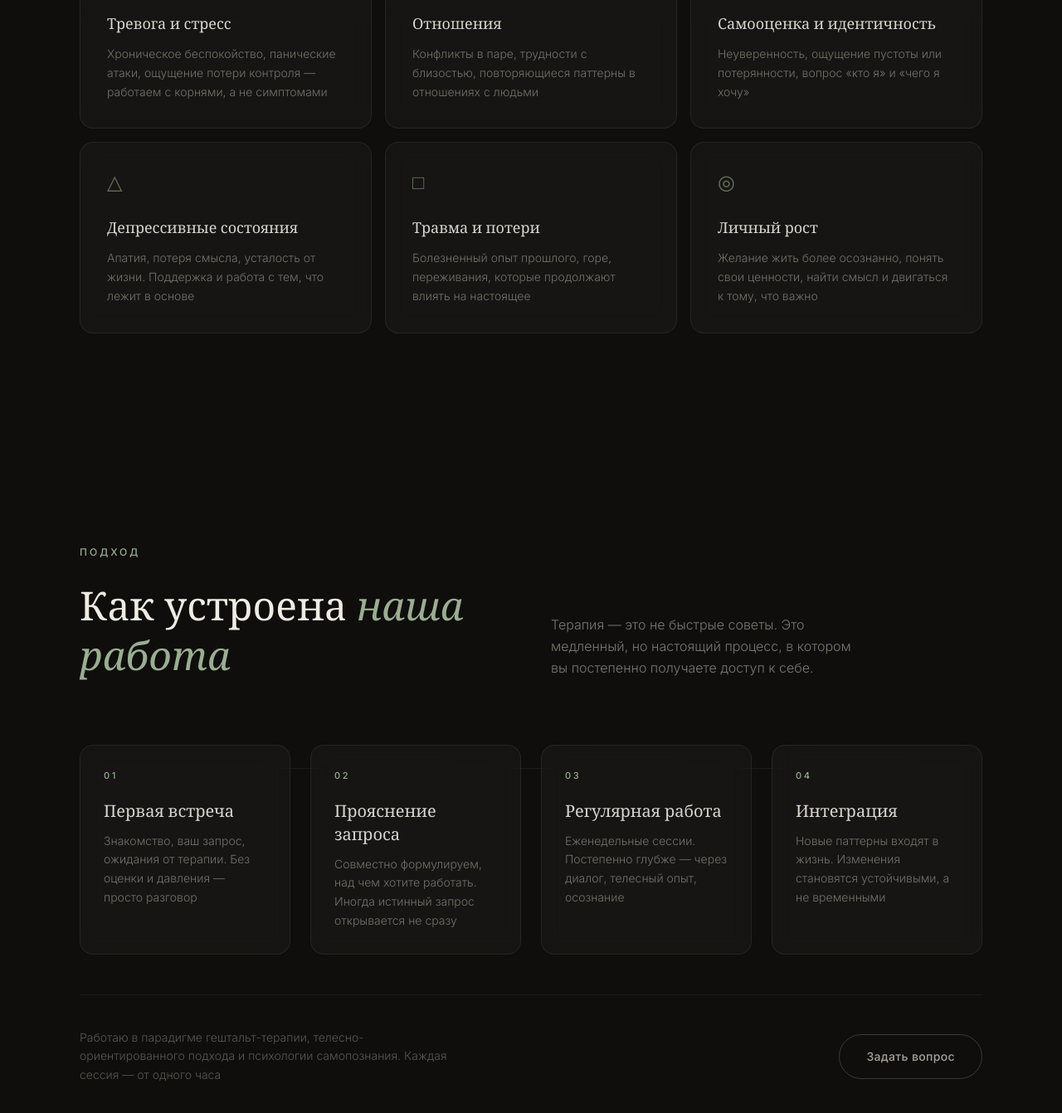
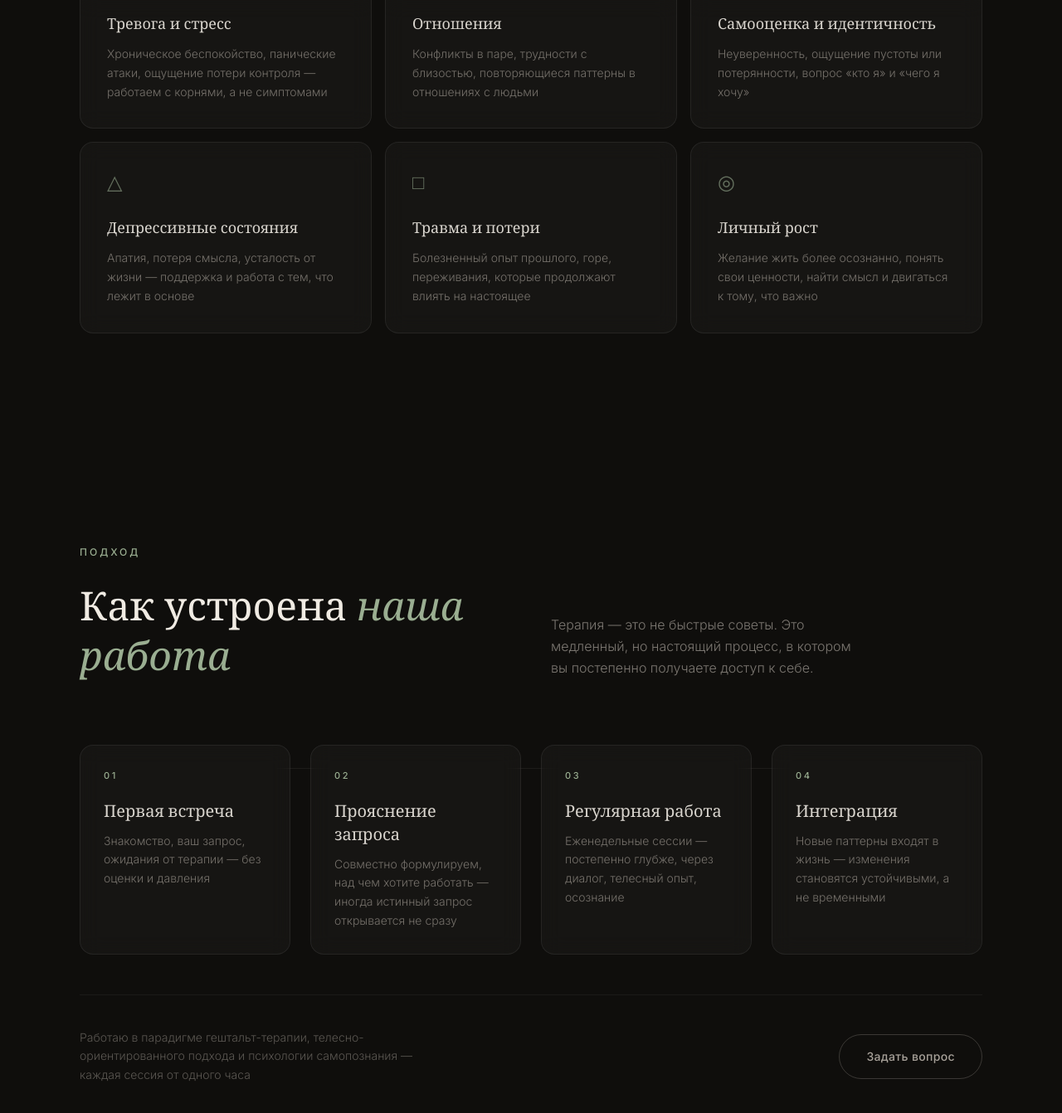
Before and after one commit to gazperious-ai/irina-psychology-site, a React (Vite) app: page / in a window 1280 px wide. Shown: the part 2111-3453 px from the top of the page at 83% size. Built offline with nearby package versions, Linux system fonts and the light colour scheme; a web font is replaced by a local one.

Commit message:
remove trailing dots

```diff
--- a/src/components/Approach.jsx
+++ b/src/components/Approach.jsx
@@ -5,22 +5,22 @@ const steps = [
   {
     num: '01',
     title: 'Первая встреча',
-    desc: 'Знакомство, ваш запрос, ожидания от терапии. Без оценки и давления — просто разговор',
+    desc: 'Знакомство, ваш запрос, ожидания от терапии — без оценки и давления',
   },
   {
     num: '02',
     title: 'Прояснение запроса',
-    desc: 'Совместно формулируем, над чем хотите работать. Иногда истинный запрос открывается не сразу',
+    desc: 'Совместно формулируем, над чем хотите работать — иногда истинный запрос открывается не сразу',
   },
   {
     num: '03',
     title: 'Регулярная работа',
-    desc: 'Еженедельные сессии. Постепенно глубже — через диалог, телесный опыт, осознание',
+    desc: 'Еженедельные сессии — постепенно глубже, через диалог, телесный опыт, осознание',
   },
   {
     num: '04',
     title: 'Интеграция',
-    desc: 'Новые паттерны входят в жизнь. Изменения становятся устойчивыми, а не временными',
+    desc: 'Новые паттерны входят в жизнь — изменения становятся устойчивыми, а не временными',
   },
 ]
 
@@ -106,7 +106,7 @@ export default function Approach() {
         >
           <p className="text-sm text-[#e8e0d5]/35 max-w-md leading-relaxed font-light">
             Работаю в парадигме гештальт-терапии, телесно-ориентированного подхода
-            и психологии самопознания. Каждая сессия — от одного часа
+            и психологии самопознания — каждая сессия от одного часа
           </p>
           <a href="#cta" className="btn-ghost shrink-0">
             Задать вопрос
--- a/src/components/Services.jsx
+++ b/src/components/Services.jsx
@@ -20,7 +20,7 @@ const services = [
   {
     icon: '△',
     title: 'Депрессивные состояния',
-    desc: 'Апатия, потеря смысла, усталость от жизни. Поддержка и работа с тем, что лежит в основе',
+    desc: 'Апатия, потеря смысла, усталость от жизни — поддержка и работа с тем, что лежит в основе',
   },
   {
     icon: '□',
```
Also changed, not shown: .claude/settings.local.json, 2 other files (tests, documents, lock files or other folders).
